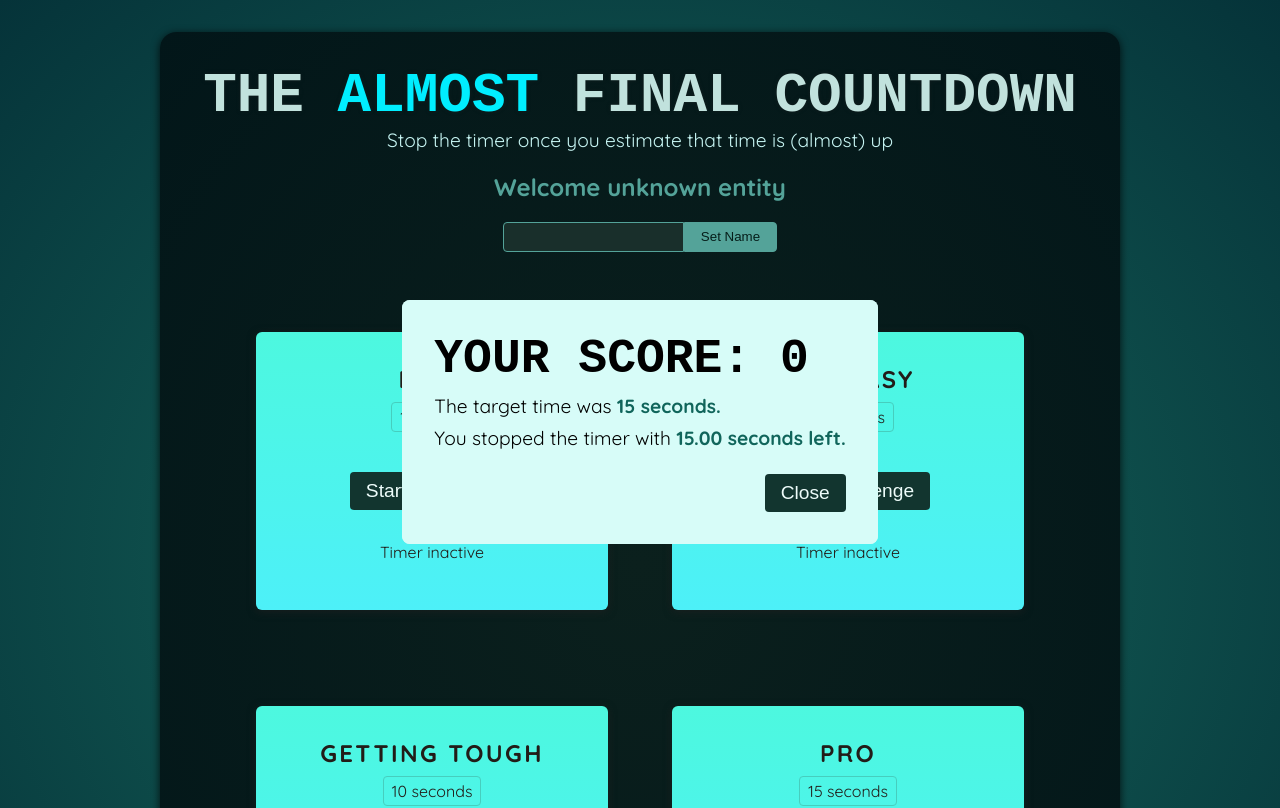
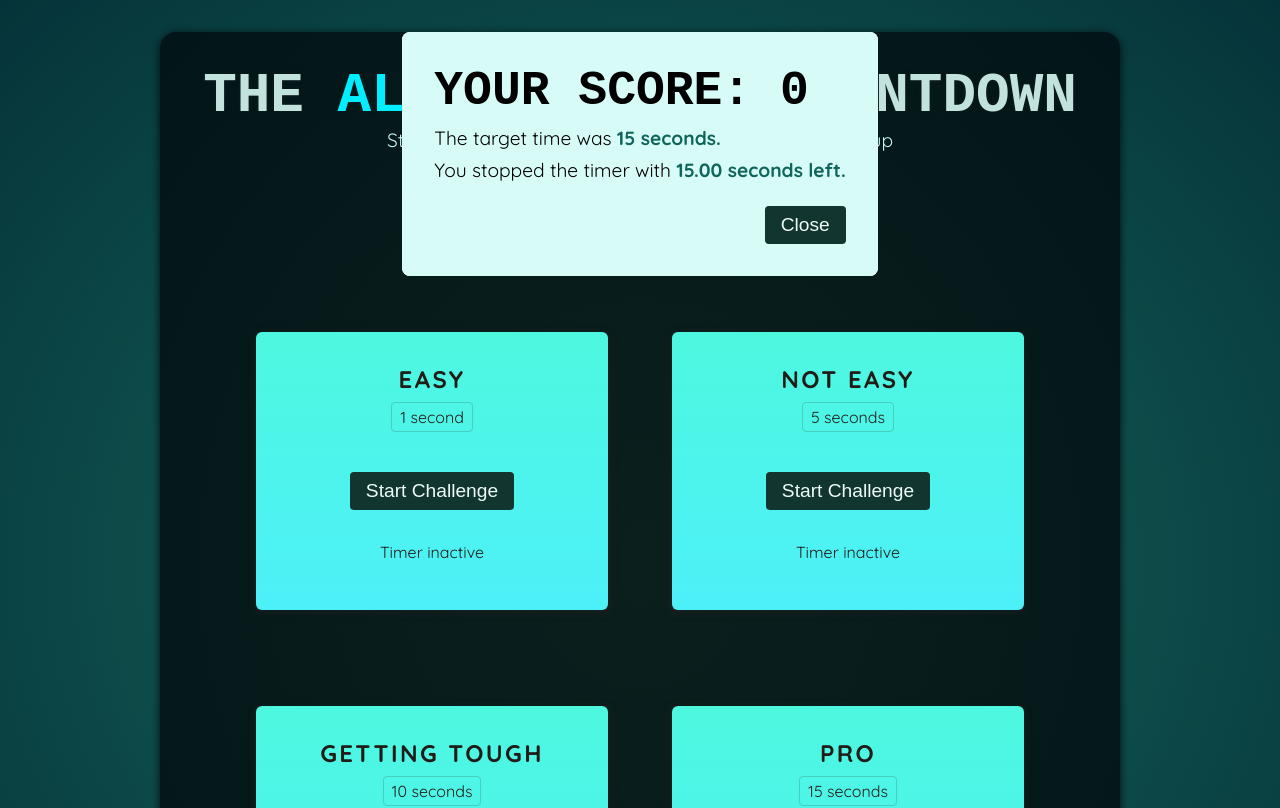
Before and after one commit to jacquelyn-bradshaw/refs-and-portals, a React (Vite) app: page / in a window 1280 px wide. Shown: the top 808 px of the page. Built offline with nearby package versions, Linux system fonts and the light colour scheme; a web font is replaced by a local one.

Commit message:
portal created to move the modal jsx code in the dom

```diff
--- a/src/components/ResultModal.jsx
+++ b/src/components/ResultModal.jsx
@@ -1,4 +1,5 @@
 import { forwardRef, useImperativeHandle, useRef } from "react";
+import { createPortal } from "react-dom";
 
 const ResultModal = forwardRef( function ResultModal ({ remainingTime, targetTime, onReset}, ref ) {
   const dialog = useRef();
@@ -15,7 +16,8 @@ const ResultModal = forwardRef( function ResultModal ({ remainingTime, targetTim
     }
   });
 
-  return <dialog ref={dialog} className="result-modal" onClose={onReset} open>
+  return createPortal(
+    <dialog ref={dialog} className="result-modal" onClose={onReset} open>
       {userLost && <h2>You lost</h2>}
       {!userLost && <h2>Your score: {score}</h2>}
       <p>The target time was <strong>{targetTime} seconds.</strong></p>
@@ -23,7 +25,9 @@ const ResultModal = forwardRef( function ResultModal ({ remainingTime, targetTim
       <form method="dialog" onSubmit={onReset}>
         <button>Close</button>
       </form>
-  </dialog>
+    </dialog>,
+    document.getElementById("modal")
+  )
 })
 
 export default ResultModal;
```
Lines whose indentation alone changed are shown as unchanged.
